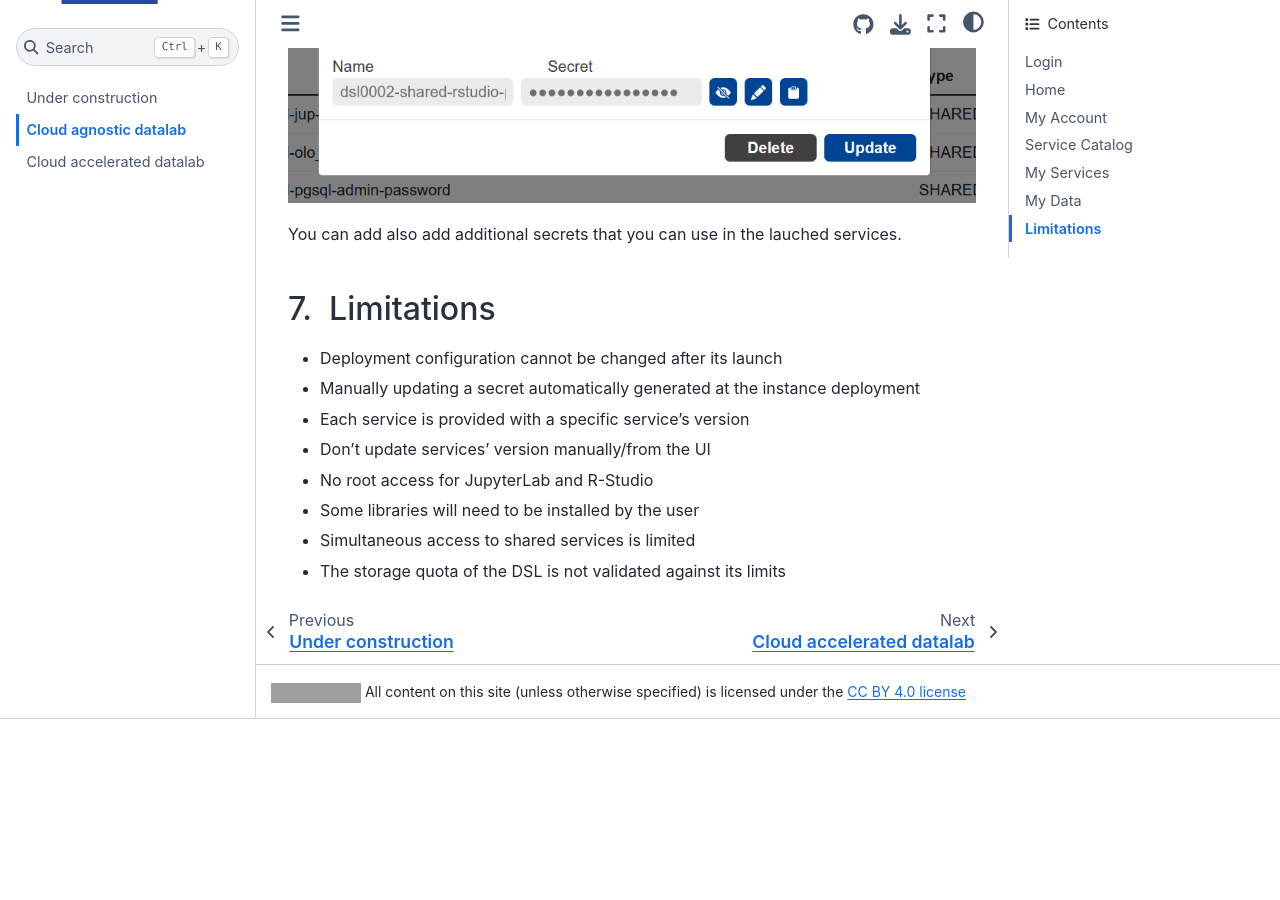
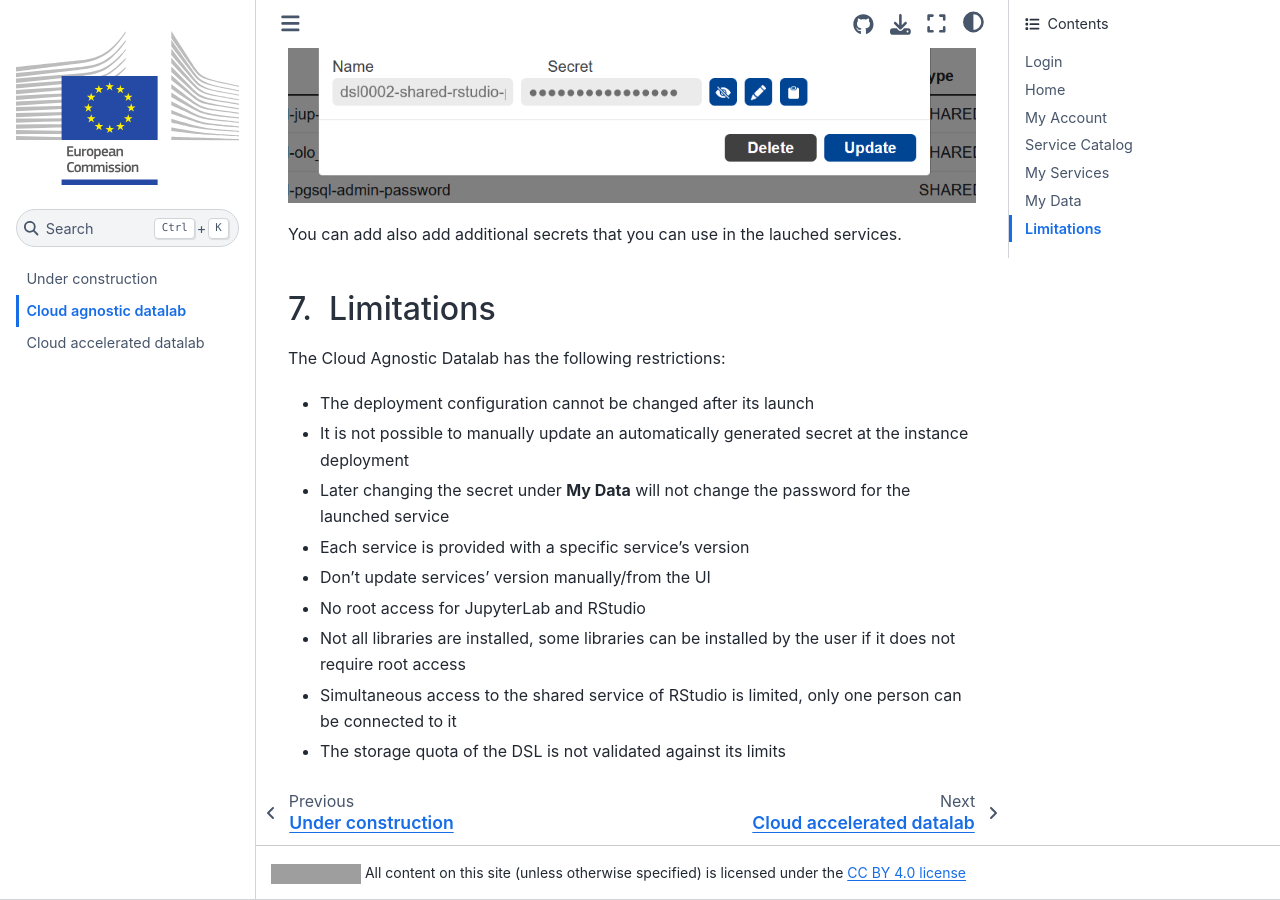
Before and after one commit to eurostat/eubd2023_docs, a Jupyter Book: the page built from cloud-agnostic.md, in a window 1280 px wide and 900 px high, scrolled down 5152 px. Built offline with Jupyter Book 1.0.4 settings and Sphinx 7.4.7 and the Sphinx Book theme 1.1.4, drawn with Linux system fonts in a browser that asks for light colours; before the commit the page ends 5871 px from its top, so only the background shows below that; grey boxes are pictures that could not be loaded.

Commit message:
limitations

```diff
--- a/cloud-agnostic.md
+++ b/cloud-agnostic.md
@@ -152,11 +152,14 @@ You can add also add additional secrets that you can use in the lauched services
 
 ## Limitations
 
- - Deployment configuration cannot be changed after its launch
- - Manually updating a secret automatically generated at the instance deployment
+The Cloud Agnostic Datalab has the following restrictions:
+
+ - The deployment configuration cannot be changed after its launch
+ - It is not possible to manually update an automatically generated secret at the instance deployment
+ - Later changing the secret under **My Data** will not change the password for the launched service
  - Each service is provided with a specific service’s version
  - Don’t update services’ version manually/from the UI
- - No root access for JupyterLab and R-Studio
- - Some libraries will need to be installed by the user
- - Simultaneous access to shared services is limited
+ - No root access for JupyterLab and RStudio
+ - Not all libraries are installed, some libraries can be installed by the user if it does not require root access
+ - Simultaneous access to the shared service of RStudio is limited, only one person can be connected to it
  - The storage quota of the DSL is not validated against its limits
```
